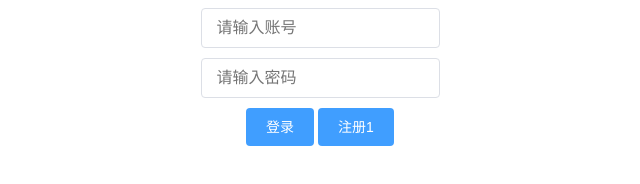
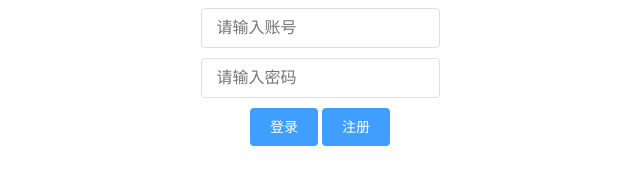
Before and after one commit to Yuzhe0328/test-demo, a website: page public/login.html in a window 1280 px wide. Shown: the full height of the page, 320-960 px from the left. Drawn offline with nearby package versions, Linux system fonts and the light colour scheme.

```diff
--- a/public/login.html
+++ b/public/login.html
@@ -57,7 +57,7 @@
         <input type="text" placeholder="请输入账号" class="account">
         <input type="password" placeholder="请输入密码" class="password">
         <button>登录</button>
-        <button>注册1</button>
+        <button>注册</button>
     </div>
     <script src="https://cdn.bootcdn.net/ajax/libs/axios/0.21.0/axios.min.js"></script>
     <script>
```
